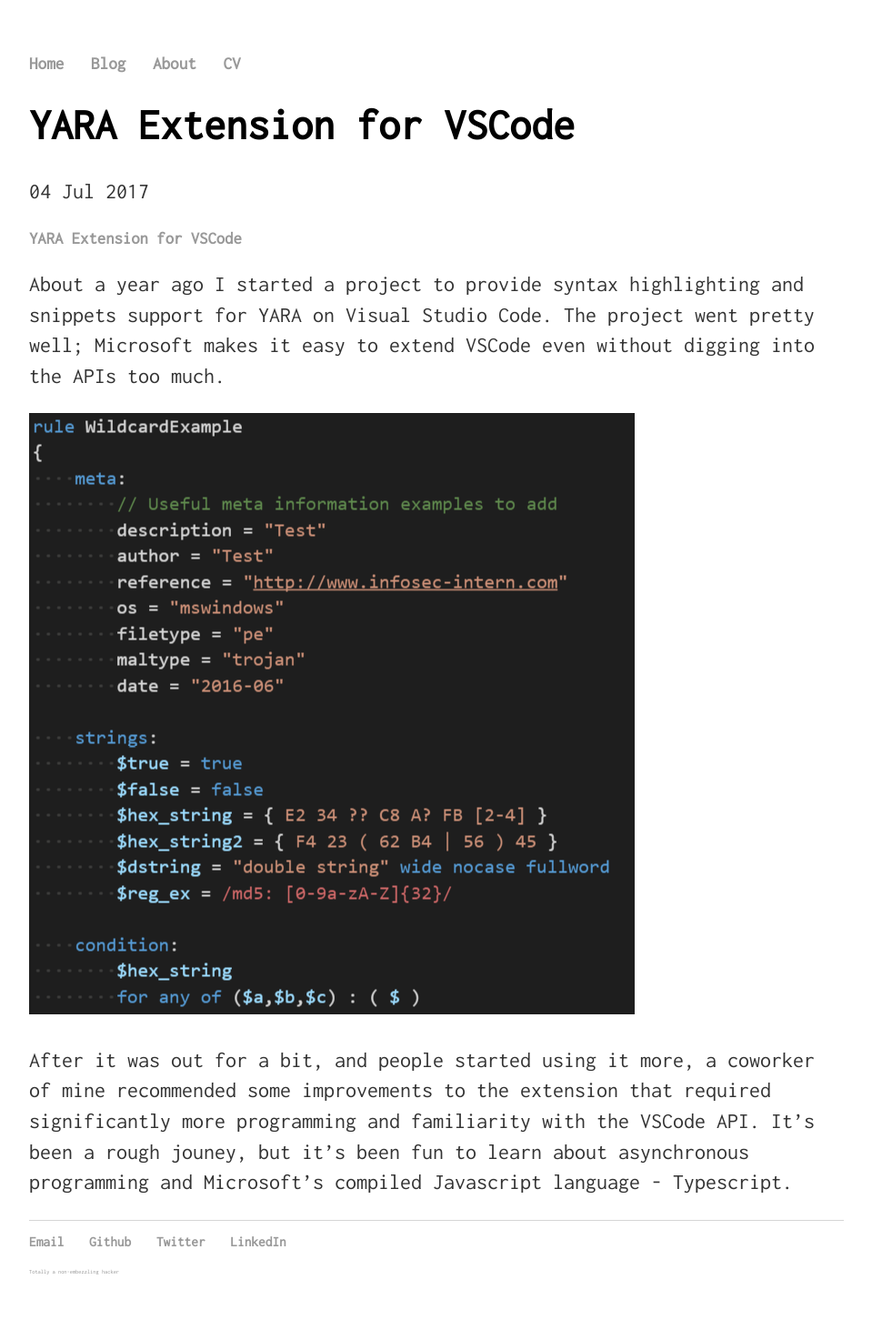
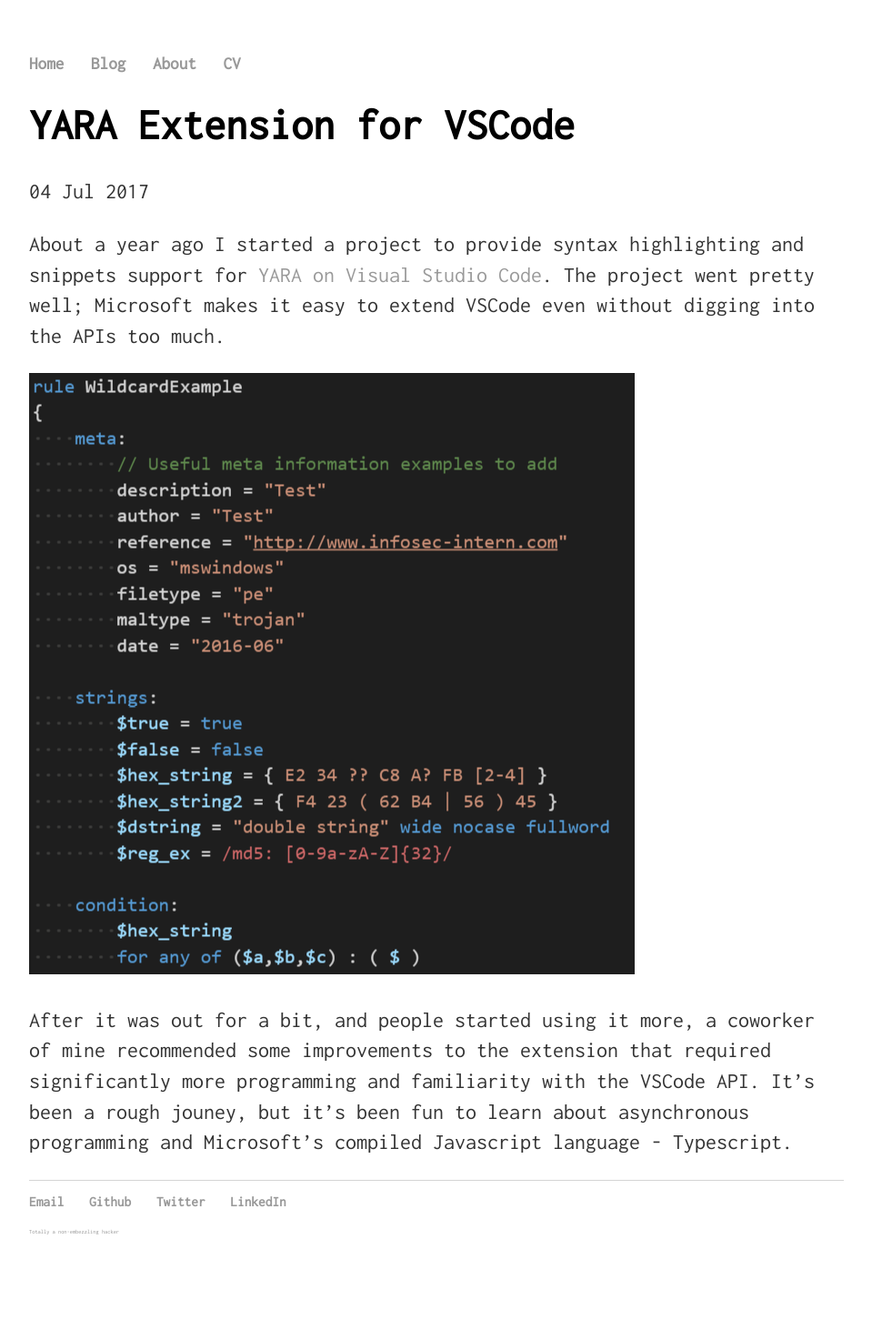
Before and after one commit to infosec-intern/infosec-intern.github.io, a Jekyll site: the page built from _posts/2016-09-04-yara-extension-for-vscode.md, in a window 1280 px wide. Shown: the whole page at 91% size, without its empty margins (160-1119 px from the left). Built offline with Jekyll 4.4.1, drawn with Linux system fonts in a browser that asks for light colours; after the commit the page ends 1418 px from its top, so only the background shows below that.

Commit message:
removed header

```diff
--- a/_posts/2016-09-04-yara-extension-for-vscode.md
+++ b/_posts/2016-09-04-yara-extension-for-vscode.md
@@ -4,9 +4,8 @@ title: YARA Extension for VSCode
 date: 2017-07-04
 tags: yara vscode project
 ---
-### [YARA Extension for VSCode](https://marketplace.visualstudio.com/items?itemName=infosec-intern.yara)
 
-About a year ago I started a project to provide syntax highlighting and snippets support for YARA on Visual Studio Code. The project went pretty well; Microsoft makes it easy to extend VSCode even without digging into the APIs too much.
+About a year ago I started a project to provide syntax highlighting and snippets support for [YARA on Visual Studio Code](https://marketplace.visualstudio.com/items?itemName=infosec-intern.yara). The project went pretty well; Microsoft makes it easy to extend VSCode even without digging into the APIs too much.
 
 ![Syntax Highlights]({{ site.url }}/images/yara-ext-04092016.PNG)
 
```
